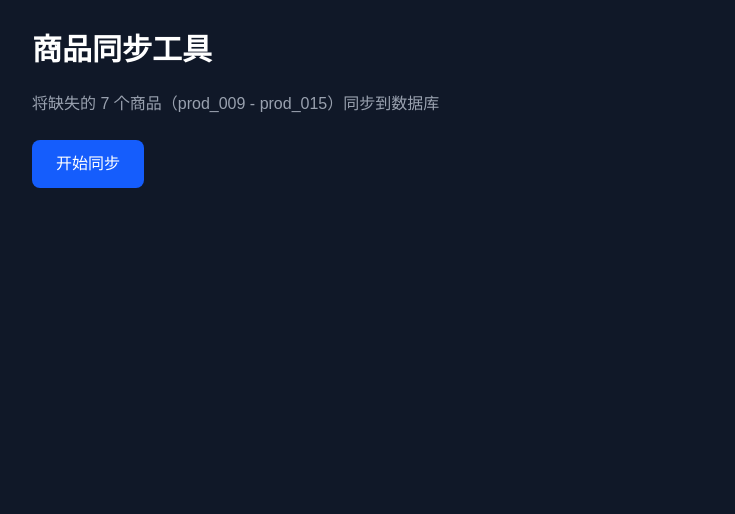
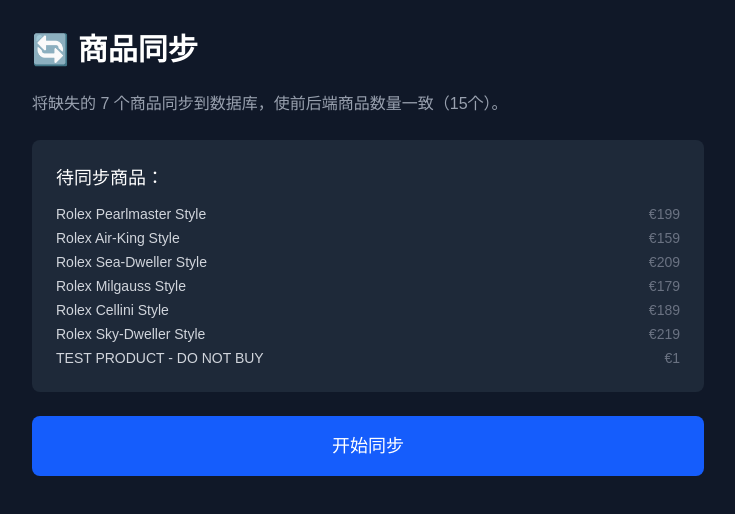
Before and after one commit to 999huamao-ctrl/vintage-watch-co, a Next.js app in the folder frontend/: page /admin/sync in a window 1280 px wide. Shown: the top 514 px of the page, without its empty margins (272-1007 px from the left). Built offline with nearby package versions, Linux system fonts and the light colour scheme; a web font is replaced by a local one.

Commit message:
添加后台商品同步页面

```diff
--- a/frontend/src/app/admin/sync/page.tsx
+++ b/frontend/src/app/admin/sync/page.tsx
@@ -2,7 +2,8 @@
 
 import { useState } from 'react';
 
-const productsToSync = [
+// 7个缺失的商品数据
+const missingProducts = [
   {
     id: 'prod_009',
     name: 'Rolex Pearlmaster Style',
@@ -140,7 +141,7 @@
     const success: string[] = [];
     const failed: string[] = [];
 
-    for (const product of productsToSync) {
+    for (const product of missingProducts) {
       try {
         const res = await fetch('/api/admin/products', {
           method: 'POST',
@@ -166,24 +167,36 @@
   return (
     <div className="min-h-screen bg-gray-900 text-white p-8">
       <div className="max-w-2xl mx-auto">
-        <h1 className="text-3xl font-bold mb-6">商品同步工具</h1>
+        <h1 className="text-3xl font-bold mb-6">🔄 商品同步</h1>
         <p className="text-gray-400 mb-6">
-          将缺失的 7 个商品（prod_009 - prod_015）同步到数据库
+          将缺失的 7 个商品同步到数据库，使前后端商品数量一致（15个）。
         </p>
+
+        <div className="bg-gray-800 rounded-lg p-6 mb-6">
+          <h3 className="text-lg font-medium mb-3">待同步商品：</h3>
+          <ul className="text-sm text-gray-300 space-y-1">
+            {missingProducts.map((p) => (
+              <li key={p.id} className="flex justify-between">
+                <span>{p.name}</span>
+                <span className="text-gray-500">€{p.price}</span>
+              </li>
+            ))}
+          </ul>
+        </div>
 
         {status === 'idle' && (
           <button
             onClick={handleSync}
-            className="bg-blue-600 hover:bg-blue-700 px-6 py-3 rounded-lg font-medium"
+            className="w-full bg-blue-600 hover:bg-blue-700 px-6 py-4 rounded-lg font-medium text-lg"
           >
             开始同步
           </button>
         )}
 
         {status === 'syncing' && (
-          <div className="flex items-center gap-3">
-            <div className="animate-spin w-5 h-5 border-2 border-blue-500 border-t-transparent rounded-full" />
-            <span>同步中...</span>
+          <div className="flex items-center justify-center gap-3 py-4">
+            <div className="animate-spin w-6 h-6 border-2 border-blue-500 border-t-transparent rounded-full" />
+            <span className="text-lg">正在同步...</span>
           </div>
         )}
 
@@ -213,12 +226,20 @@
               </div>
             )}
 
-            <button
-              onClick={() => window.location.href = '/admin'}
-              className="bg-gray-700 hover:bg-gray-600 px-6 py-3 rounded-lg font-medium"
-            >
-              返回后台
-            </button>
+            <div className="flex gap-4">
+              <button
+                onClick={() => window.location.href = '/admin'}
+                className="flex-1 bg-gray-700 hover:bg-gray-600 px-6 py-3 rounded-lg font-medium"
+              >
+                返回后台
+              </button>
+              <button
+                onClick={() => window.location.reload()}
+                className="flex-1 bg-blue-600 hover:bg-blue-700 px-6 py-3 rounded-lg font-medium"
+              >
+                刷新页面
+              </button>
+            </div>
           </div>
         )}
       </div>
```
